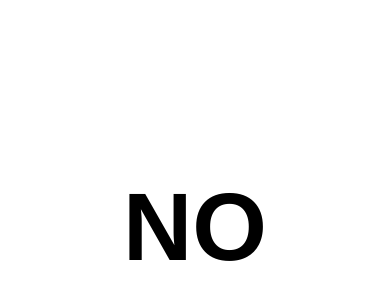
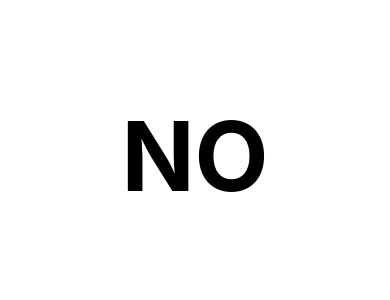
Before and after one commit to unfunco/hastheresamaygoneyet.com, a plain HTML site: page public/index.html in a window 390 px wide. Shown: the part 144-444 px from the top of the page. Drawn offline with Linux system fonts and the light colour scheme.

Commit message:
Cosmetic changes for mobile devices

```diff
--- a/public/index.html
+++ b/public/index.html
@@ -4,10 +4,12 @@
     <meta charset="utf-8" />
     <meta content="noodp, noydir" name="robots" />
     <title>Has Theresa May gone yet?</title>
+    <meta content="width=device-width, initial-scale=1.0" name="viewport" />
     <meta content="Has Theresa May been evicted from Downing Street yet?" name="description" />
+    <meta content="Theresa May, Jeremy Corbyn, United Kingdom, Prime Minister, Election" name="keywords" />
     <style type="text/css">
       body {
-        font-family: "helvetica neue", helvetica, arial, sans-serif;
+        font-family: -apple-system, BlinkMacSystemFont, "Segoe UI", helvetica, arial, sans-serif, "Apple Color Emoji", "Segoe UI Emoji", "Segoe UI Symbol";
         margin: 0;
         padding: 0;
       }
@@ -23,8 +25,8 @@
         position: relative;
         text-align: center;
         text-transform: uppercase;
-        top: 30%;
-        transform: translateY(-30%);
+        top: 20%;
+        transform: translateY(-20%);
       }
     </style>
   </head>
```
Also changed, not shown: public/robots.txt.
